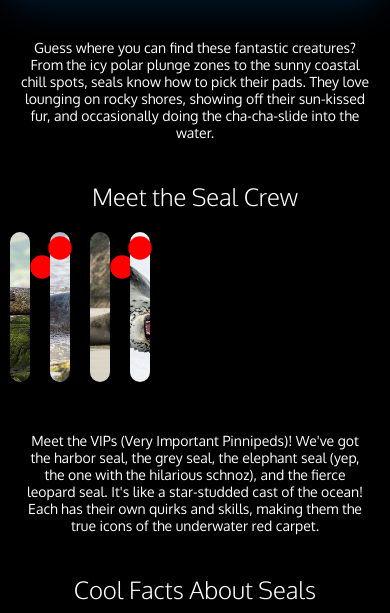
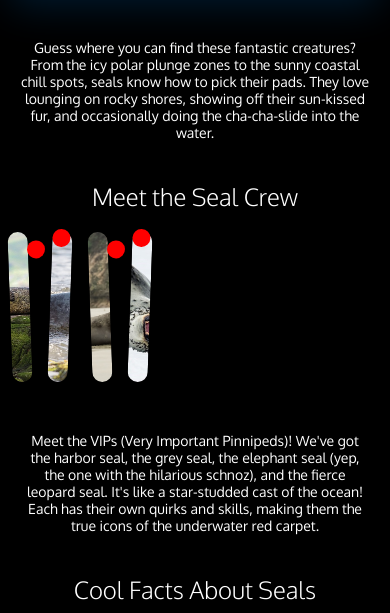
Before and after one commit to arthurx034/SealWorld, a plain HTML site: page index.html in a window 390 px wide. Shown: the part 2265-2878 px from the top of the page. Drawn offline with Linux system fonts and the light colour scheme.

Commit message:
Responsividade melhorada

```diff
--- a/assets/css/style.css
+++ b/assets/css/style.css
@@ -224,7 +224,9 @@ footer {
         /* Remove margem fixa */
         width: 80%;
         /* Aumenta para ocupar mais espaço */
-        height: 250px;
+        height: 500px;
+        object-fit: cover;
+        object-position: center 50%;
         /* Reduz altura */
         border-radius: 40px 10px;
         /* Ajusta borda */
@@ -246,9 +248,9 @@ footer {
 
     .gallery,
     .gallery__img-wrapper {
-        width: 200px;
+        width: 650px;
         /* Reduz tamanho da galeria */
-        height: 200px;
+        height: 150px;
         padding: 10px;
         gap: 10px;
     }
@@ -259,12 +261,25 @@ footer {
         /* Remove margem extra em mobile */
     }
 
-    .gallery__img-wrapper:nth-child(1),
-    .gallery__img-wrapper:nth-child(2),
-    .gallery__img-wrapper:nth-child(3),
-    .gallery__img-wrapper:nth-child(4) {
-        transform: rotate(0);
-        /* Remove rotações para simplificar */
+    .gallery__img-wrapper:nth-child(1)::before,
+    .gallery__img-wrapper:nth-child(3)::before {
+        top: 13px;
+        left: 77%;
+        width: 20px;
+        height: 20px;
+        background-size: 20px 20px;
+    }
+
+    .gallery__img-wrapper:nth-child(2)::before,
+    .gallery__img-wrapper:nth-child(4)::before {
+        content: '';
+        position: absolute;
+        top: 0.8px;
+        left: 12.5%;
+        width: 20px;
+        height: 20px;
+        background-size: 20px 20px;
+        z-index: 1;
     }
 }
 
```
